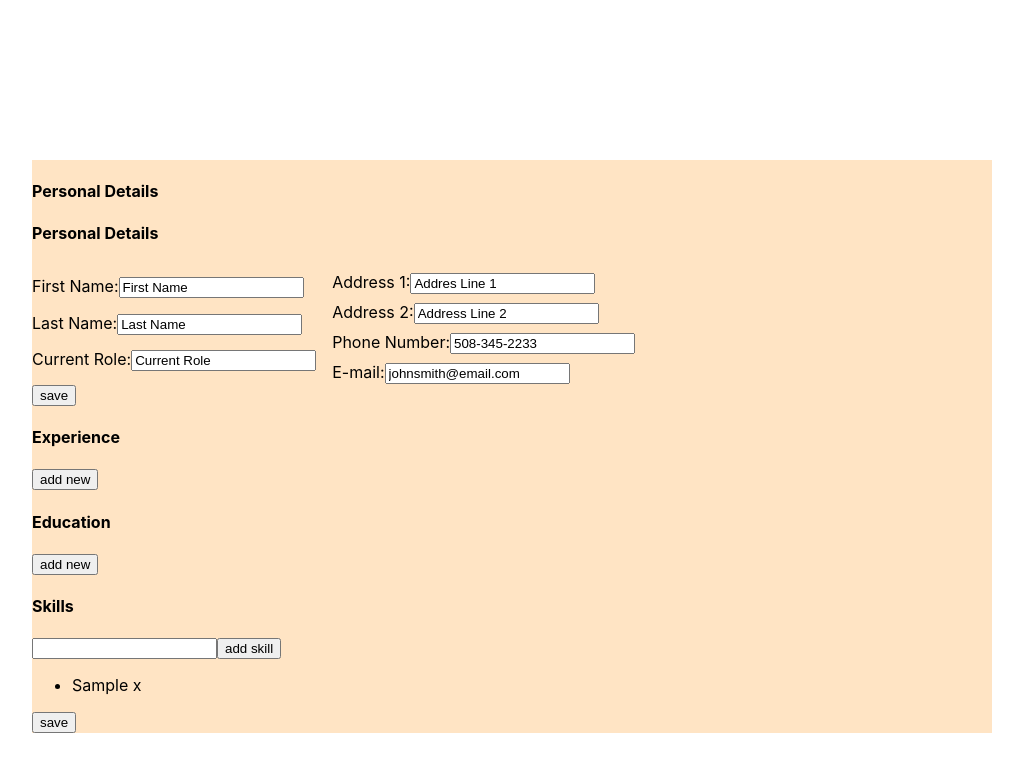
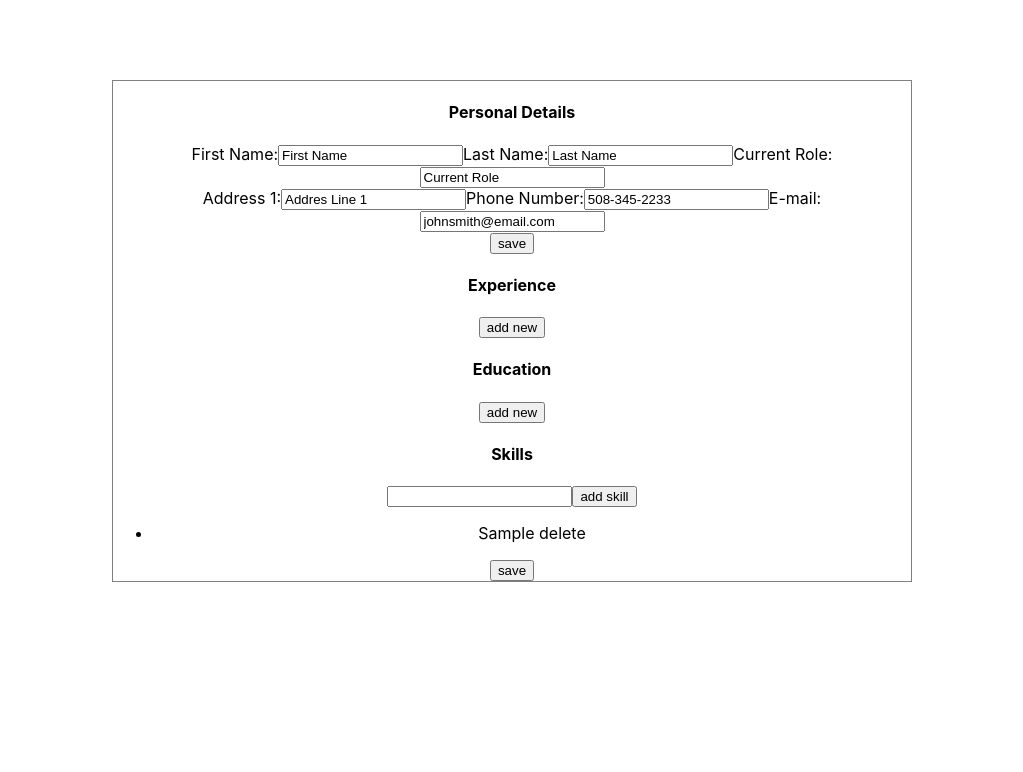
Before and after one commit to elnurad/cv-project, a React (Create React App) app: page / in a window 1280 px wide. Both pictures are taken after typing "Sample" into the empty fields and a click on the button "add skill". Shown: the top 772 px of the page, without its empty margins (128-1151 px from the left). Built offline with nearby package versions, Linux system fonts and the light colour scheme.

Commit message:
worked on skills component

```diff
--- a/public/index.html
+++ b/public/index.html
@@ -3,6 +3,7 @@
   <head>
     <meta charset="utf-8" />
     <link rel="icon" href="%PUBLIC_URL%/favicon.ico" />
+    <link rel="stylesheet" href="https://cdnjs.cloudflare.com/ajax/libs/font-awesome/4.7.0/css/font-awesome.min.css">
     <meta name="viewport" content="width=device-width, initial-scale=1" />
     <meta name="theme-color" content="#000000" />
     <meta
--- a/src/App.js
+++ b/src/App.js
@@ -9,6 +9,7 @@ function App() {
 
 
   const [eduId, setEduId] = useState([]);
+
   const addEducationComp =()=> {
     setEduId((prevState) =>[...prevState, Math.floor(Math.random() * Date.now())])
     console.log(eduId)
@@ -36,12 +37,11 @@ const handleDeleteEduItem =(id)=>{
 }
 
 const renderWorkComponents = workId.map(item => <Work id={item} key={item} handleDeleteWorkItem={handleDeleteWorkItem}/>)
-const renderEducationComponents = eduId.map((item) => <Education id={item} key={item} handleDeleteEduItem={handleDeleteEduItem}/>)
+const renderEducationComponents = eduId.map((item) => <Education id={item} key={item} handleDeleteEduItem={handleDeleteEduItem} />)
 
   return (
     <div className="App">
        <div className="edit-mode">
-      <h4>Personal Details</h4>
       <Name />
        <h4>Experience</h4>
        <button onClick={addWorkComp}>
--- a/src/components/Education.js
+++ b/src/components/Education.js
@@ -42,6 +42,7 @@ function Education(props)
 
     return(
         <div className="education-section">
+
             {displayEducationSection ?
             <div>
               <p>School Name: {schoolName}</p>
@@ -71,9 +72,12 @@ function Education(props)
 
 
             </form>}
-            <button onClick={flipEducationSection}>{displayEducationSection ? 'edit' : 'save'}</button>
-            <button onClick={handleDeleteEduItem}>delete</button>
+            <button onClick={flipEducationSection}>{displayEducationSection ?<i class="fa fa-edit"></i> : 'save'}</button>
+            <span onClick={handleDeleteEduItem}><i className="fa fa-remove"></i></span>
+
         </div>
+
+
     )
 
 }
--- a/src/components/Name.js
+++ b/src/components/Name.js
@@ -7,8 +7,7 @@ const Name =(props) => {
     const [firstName, setFirstName] = useState('First Name');
     const [lastName, setLastName] = useState('Last Name');
     const [currentRole, setCurrentRole] = useState('Current Role')
-    const [addressOne, setAddressOne] = useState('Addres Line 1');
-    const [addressTwo, setAddressTwo] = useState('Address Line 2');
+    const [address, setAddress] = useState('Addres Line 1');
     const [phoneNumber, setPhoneNumber] = useState('508-345-2233')
     const [email, setEmail] = useState('johnsmith@email.com')
     const [displayPersonalDetails, setPersonalDetails] = useState(false)
@@ -25,12 +24,8 @@ const Name =(props) => {
         setCurrentRole(e.target.value)
       }
 
-      const handleAddressOne =(e)=> {
-        setAddressOne(e.target.value)
-      }
-
-      const handleAddressTwo =(e)=> {
-        setAddressTwo(e.target.value)
+      const handleAddress =(e)=> {
+        setAddress(e.target.value)
       }
 
       const handlePhoneNumber =(e)=> {
@@ -52,7 +47,7 @@ const Name =(props) => {
           <p>First Name: {firstName}</p>
           <p>Last Name: {lastName}</p>
           <p>Current Role: {currentRole}</p>
-          <p>Address: {addressOne}, {addressTwo}</p>
+          <p>Address: {address}</p>
           <p>Phone Number: {phoneNumber}</p>
           <p>Email: {email}</p>
       </div>
@@ -78,11 +73,7 @@ const Name =(props) => {
            <div className="address">
            <label>
                Address 1:
-               <input value={addressOne} onChange={handleAddressOne}/>
-           </label>
-           <label>
-               Address 2:
-               <input value={addressTwo} onChange={handleAddressTwo}/>
+               <input value={address} onChange={handleAddress}/>
            </label>
            <label>
                Phone Number:
--- a/src/components/Skills.js
+++ b/src/components/Skills.js
@@ -12,8 +12,14 @@ function Skills() {
     setSkill(e.target.value);
   }
 
+  const removeSkill =(id)=>{
+    const newArray = skillsArray.filter((item)=>item.id != id)
+    setSkillsArray(newArray)
+
+  }
+
   const addSkill =()=>{
-    setSkillsArray((prevState)=>[...prevState, skill])
+    setSkillsArray((prevState)=>[...prevState, {'skill': skill, 'id': skillsArray.length}])
     setSkill('')
     console.log(skillsArray)
 
@@ -24,8 +30,8 @@ function Skills() {
     console.log(displaySkills)
   }
 
-  // const handleSaveButton =()=>{setFlipSaveButton(!flipSaveButton)}
-  const renderSkillsArray = skillsArray.map((item, i)=> <li key={i}>{item}<span> x</span></li>)
+
+  const renderSkillsArray = skillsArray.map((item, i)=> <li key={i}>{item.skill}<span onClick={()=>removeSkill(item.id)}> delete</span></li>)
 
     return(
         <div className="skills-section">
--- a/src/components/Work.js
+++ b/src/components/Work.js
@@ -5,6 +5,7 @@ const Work =(props)=> {
 
     const [companyName, setCompanyName] = useState('')
     const [location, setLocation] = useState('');
+    const [position, setPosition] = useState('');
     const [timeFrom, setTimeFrom] = useState('');
     const [timeTo, setTimeTo] = useState('');
     const [jobDescription, setJobDescription] = useState('');
@@ -17,6 +18,10 @@ const Work =(props)=> {
     const handleLocation = (e) => {
       setLocation(e.target.value)
     };
+
+    const handlePosition =(e)=> {
+      setPosition(e.target.value);
+    }
 
     const handleFrom = (e) => {
       setTimeFrom(e.target.value)
@@ -42,6 +47,7 @@ const Work =(props)=> {
             <div>
                 <p>Company Name: {companyName}</p>
                 <p>Location: {location}</p>
+                <p>Position: {position}</p>
                 <p>From: {timeFrom}</p>
                 <p>To: {timeTo}</p>
                 <p>Description: {jobDescription}</p>
@@ -53,6 +59,9 @@ const Work =(props)=> {
                </label>
                <label>
                    Location:<input value={location} onChange={handleLocation} />
+               </label>
+               <label>
+                   Position:<input value={position} onChange={handlePosition} />
                </label>
                <label>
                    From:<input value={timeFrom} onChange={handleFrom} type="date" />
--- a/src/styles/App.css
+++ b/src/styles/App.css
@@ -1,5 +1,12 @@
 .App {
     display: flex;
-    margin: 10em;
-    background-color: bisque;
+    flex-direction: row;
+    margin-right: 15em;
+    margin-left: 15em;
+    margin-top: 5em;
+    margin-bottom: 5em;
+    border: 1px solid grey;
+    /* margin: auto 0; */
+
+    text-align: center;
 }
--- a/src/styles/name.css
+++ b/src/styles/name.css
@@ -1,11 +1,12 @@
-
+/*
 .name {
     display: flex;
     gap: 1em;
 
 
+
 }
-.nameAndRole{
+.nameAndRole, .address {
     line-height: 1.8em;
 }
 
@@ -13,6 +14,6 @@
     display: flex;
     flex-direction: column;
 }
-label{
+/* label{
     margin-top: 0.5em;
-}
+} */
```
